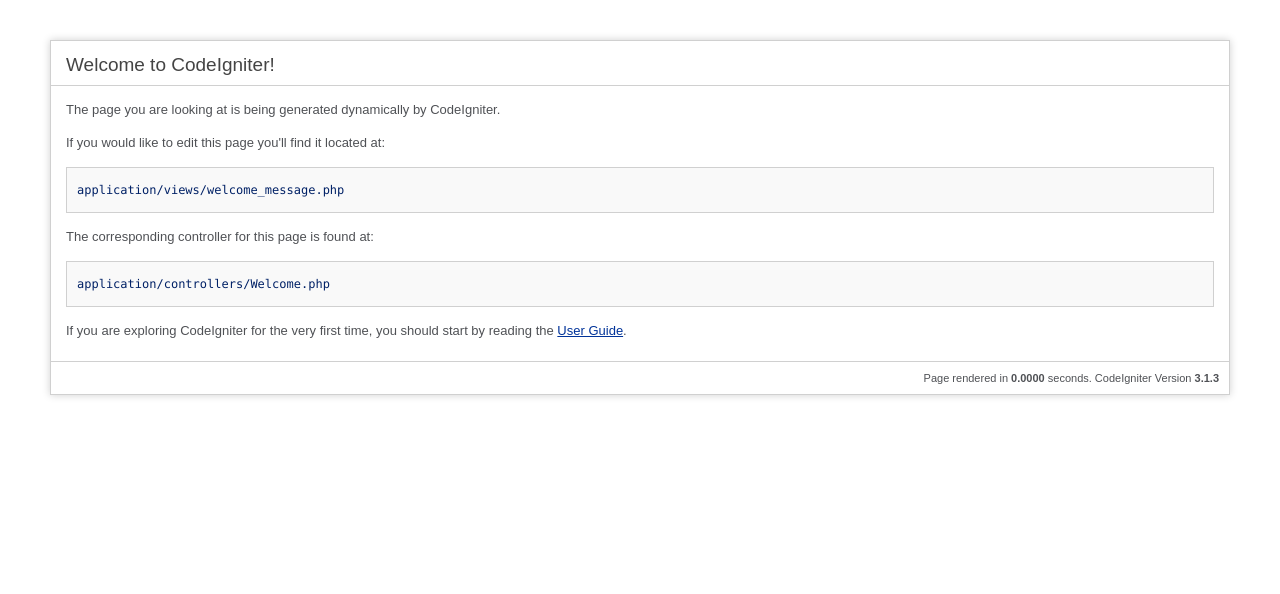
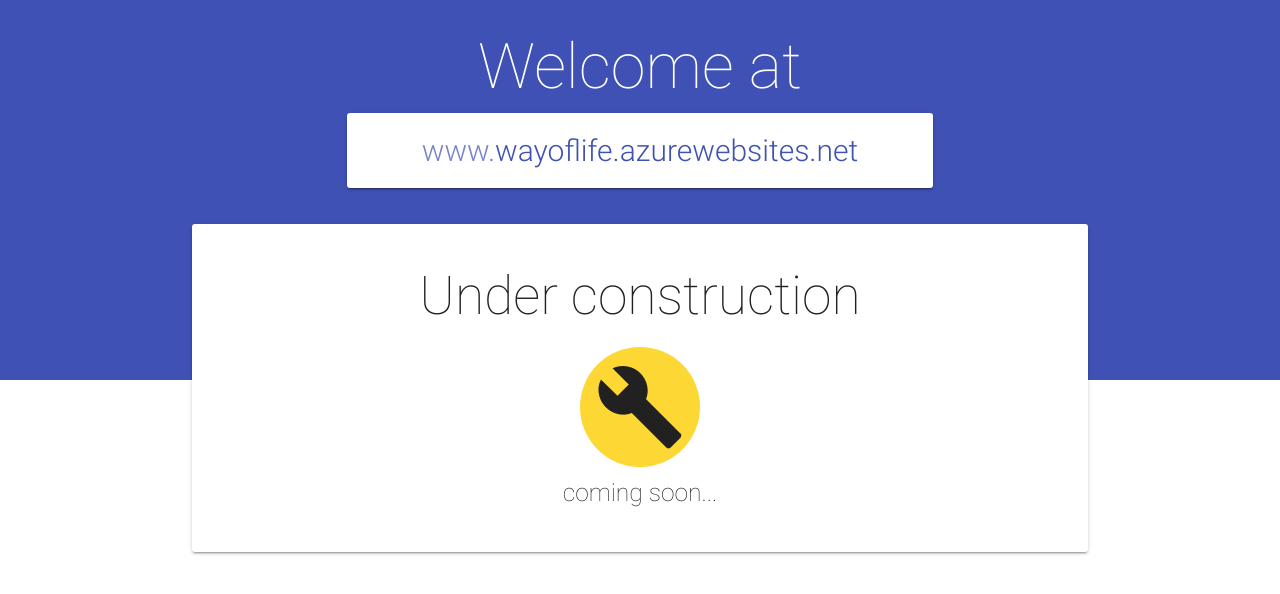
Before and after one commit to KU-KI/wayoflife, a CodeIgniter app: page /database/ in a window 1280 px wide. Shown: the top 594 px of the page. Run offline with CodeIgniter, Linux system fonts and the light colour scheme; some libraries are stand-ins or nearby versions; some web fonts are replaced.

Commit message:
Update welcome_message.php

```diff
--- a/application/views/welcome_message.php
+++ b/application/views/welcome_message.php
@@ -1,89 +1,248 @@
 <?php
 defined('BASEPATH') OR exit('No direct script access allowed');
-?><!DOCTYPE html>
-<html lang="en">
+?>
+
+
+<!DOCTYPE html>
+<html >
+
 <head>
-	<meta charset="utf-8">
-	<title>Welcome to CodeIgniter</title>
+  <meta charset="UTF-8">
+  <title>Under construction animation</title>
+  <link href="https://fonts.googleapis.com/icon?family=Material+Icons" rel="stylesheet">
+  <meta name="viewport" content="width=device-width, initial-scale=1">
 
-	<style type="text/css">
+  <link rel="stylesheet" href="https://cdnjs.cloudflare.com/ajax/libs/meyer-reset/2.0/reset.min.css">
 
-	::selection { background-color: #E13300; color: white; }
-	::-moz-selection { background-color: #E13300; color: white; }
+  <link rel='stylesheet prefetch' href='https://cdnjs.cloudflare.com/ajax/libs/materialize/0.97.1/css/materialize.min.css'>
 
-	body {
-		background-color: #fff;
-		margin: 40px;
-		font: 13px/20px normal Helvetica, Arial, sans-serif;
-		color: #4F5155;
-	}
+      <style>
+      .bg {
+  position: absolute;
+  top: 0;
+  left: 0;
+  right: 0;
+  height: 380px;
+  text-align: center;
+  z-index: -1;
+}
+.bg h1 {
+  color: #fff;
+  margin-bottom: .2em;
+}
+.bg .domain {
+  display: inline-block;
+  margin: auto;
+  padding: .75em 2.5em;
+  border-radius: 3px;
+  font-size: 2em;
+  font-weight: 300;
+}
+.bg .domain:before {
+  content: 'www.';
+  opacity: .7;
+}
+.container {
+  position: relative;
+  border-radius: 3px;
+  margin-top: 224px;
+  padding: 16px;
+}
+h1,
+h2,
+h3,
+h4,
+h5 {
+  font-weight: 200;
+}
+p {
+  font-weight: 300;
+  font-size: 1.2rem;
+  line-height: 2rem;
+}
+.construction-img {
+  height: 8rem;
+  width: 8rem;
+  text-align: center;
+  margin: auto;
+}
+.construction-img .build {
+  font-size: 6rem;
+  padding-top: 1rem;
+}
+.construction-img .anim-icon {
+  height: 8rem;
+  width: 8rem;
+}
+h2,
+h5,
+.c-img,
+.material-icons {
+  -webkit-transition: 3s;
+  transition: 3s;
+}
+@-webkit-keyframes title {
+  0%,
+  10% {
+    opacity: 0;
+    -webkit-transform: translateX(-100px);
+            transform: translateX(-100px);
+  }
+  20% {
+    opacity: 1;
+    -webkit-transform: translateX(0px);
+            transform: translateX(0px);
+  }
+}
+@keyframes title {
+  0%,
+  10% {
+    opacity: 0;
+    -webkit-transform: translateX(-100px);
+            transform: translateX(-100px);
+  }
+  20% {
+    opacity: 1;
+    -webkit-transform: translateX(0px);
+            transform: translateX(0px);
+  }
+}
+@-webkit-keyframes subtitle {
+  0%,
+  60% {
+    opacity: 0;
+    -webkit-transform: translateX(-100px);
+            transform: translateX(-100px);
+  }
+  70% {
+    opacity: 1;
+    -webkit-transform: translateX(0px);
+            transform: translateX(0px);
+  }
+}
+@keyframes subtitle {
+  0%,
+  60% {
+    opacity: 0;
+    -webkit-transform: translateX(-100px);
+            transform: translateX(-100px);
+  }
+  70% {
+    opacity: 1;
+    -webkit-transform: translateX(0px);
+            transform: translateX(0px);
+  }
+}
+@-webkit-keyframes icon {
+  0%,
+  30% {
+    opacity: 0;
+    -webkit-transform: translateX(-100px);
+            transform: translateX(-100px);
+  }
+  40% {
+    opacity: 1;
+    -webkit-transform: translateX(0);
+            transform: translateX(0);
+  }
+}
+@keyframes icon {
+  0%,
+  30% {
+    opacity: 0;
+    -webkit-transform: translateX(-100px);
+            transform: translateX(-100px);
+  }
+  40% {
+    opacity: 1;
+    -webkit-transform: translateX(0);
+            transform: translateX(0);
+  }
+}
+@-webkit-keyframes icon-inner {
+  0%,
+  35% {
+    -webkit-transform: rotate(-180deg) scale(0);
+            transform: rotate(-180deg) scale(0);
+  }
+  55% {
+    -webkit-transform: rotate(0deg) scale(1);
+            transform: rotate(0deg) scale(1);
+  }
+}
+@keyframes icon-inner {
+  0%,
+  35% {
+    -webkit-transform: rotate(-180deg) scale(0);
+            transform: rotate(-180deg) scale(0);
+  }
+  55% {
+    -webkit-transform: rotate(0deg) scale(1);
+            transform: rotate(0deg) scale(1);
+  }
+}
+.anim-1 h2 {
+  -webkit-animation: title 7s 1;
+          animation: title 7s 1;
+}
+.anim-1 .c-img {
+  -webkit-animation: icon 7s 1;
+          animation: icon 7s 1;
+}
+.anim-1 .anim-icon {
+  -webkit-animation: icon-inner 7s 1;
+          animation: icon-inner 7s 1;
+}
+.anim-1 h5 {
+  -webkit-animation: subtitle 7s 1;
+          animation: subtitle 7s 1;
+}
 
-	a {
-		color: #003399;
-		background-color: transparent;
-		font-weight: normal;
-	}
+    </style>
 
-	h1 {
-		color: #444;
-		background-color: transparent;
-		border-bottom: 1px solid #D0D0D0;
-		font-size: 19px;
-		font-weight: normal;
-		margin: 0 0 14px 0;
-		padding: 14px 15px 10px 15px;
-	}
+  <script>
+  window.console = window.console || function(t) {};
+</script>
 
-	code {
-		font-family: Consolas, Monaco, Courier New, Courier, monospace;
-		font-size: 12px;
-		background-color: #f9f9f9;
-		border: 1px solid #D0D0D0;
-		color: #002166;
-		display: block;
-		margin: 14px 0 14px 0;
-		padding: 12px 10px 12px 10px;
-	}
 
-	#body {
-		margin: 0 15px 0 15px;
-	}
 
-	p.footer {
-		text-align: right;
-		font-size: 11px;
-		border-top: 1px solid #D0D0D0;
-		line-height: 32px;
-		padding: 0 10px 0 10px;
-		margin: 20px 0 0 0;
-	}
+  <script>
+  if (document.location.search.match(/type=embed/gi)) {
+    window.parent.postMessage("resize", "*");
+  }
+</script>
 
-	#container {
-		margin: 10px;
-		border: 1px solid #D0D0D0;
-		box-shadow: 0 0 8px #D0D0D0;
-	}
-	</style>
 </head>
-<body>
 
-<div id="container">
-	<h1>Welcome to CodeIgniter!</h1>
+<body translate="no" >
 
-	<div id="body">
-		<p>The page you are looking at is being generated dynamically by CodeIgniter.</p>
 
-		<p>If you would like to edit this page you'll find it located at:</p>
-		<code>application/views/welcome_message.php</code>
+<div class="bg indigo">
+  <h1>Welcome at</h1>
+  <div class="domain white indigo-text z-depth-1">wayoflife.azurewebsites.net</div>
+</div>
+<div class="container white z-depth-1 anim-0">
+  <div class="row">
+    <div class="col s12">
+      <h2 class="center">Under construction</h2>
+      <div class="construction-img circle yellow darken-1 c-img">
+        <div class="anim-icon"><i class="material-icons build grey-text text-darken-4">build</i></div>
+      </div>
+      <h5 class="center">coming soon...</h5>
+    </div>
+  </div>
+</div>
+  <script src='//cdnjs.cloudflare.com/ajax/libs/jquery/2.1.3/jquery.min.js'></script>
+<script src='//cdnjs.cloudflare.com/ajax/libs/jqueryui/1.11.2/jquery-ui.min.js'></script>
+<script src='https://cdnjs.cloudflare.com/ajax/libs/materialize/0.97.1/js/materialize.min.js'></script>
+<script src='https://cdnjs.cloudflare.com/ajax/libs/jquery.transit/0.9.12/jquery.transit.min.js'></script>
 
-		<p>The corresponding controller for this page is found at:</p>
-		<code>application/controllers/Welcome.php</code>
-
-		<p>If you are exploring CodeIgniter for the very first time, you should start by reading the <a href="user_guide/">User Guide</a>.</p>
-	</div>
-
-	<p class="footer">Page rendered in <strong>{elapsed_time}</strong> seconds. <?php echo  (ENVIRONMENT === 'development') ?  'CodeIgniter Version <strong>' . CI_VERSION . '</strong>' : '' ?></p>
-</div>
-
+    <script>
+    $(function () {
+  $('.anim-0')
+  .removeClass('anim-0')
+  .addClass('anim-1');
+})
+  </script>
 </body>
 </html>
```
